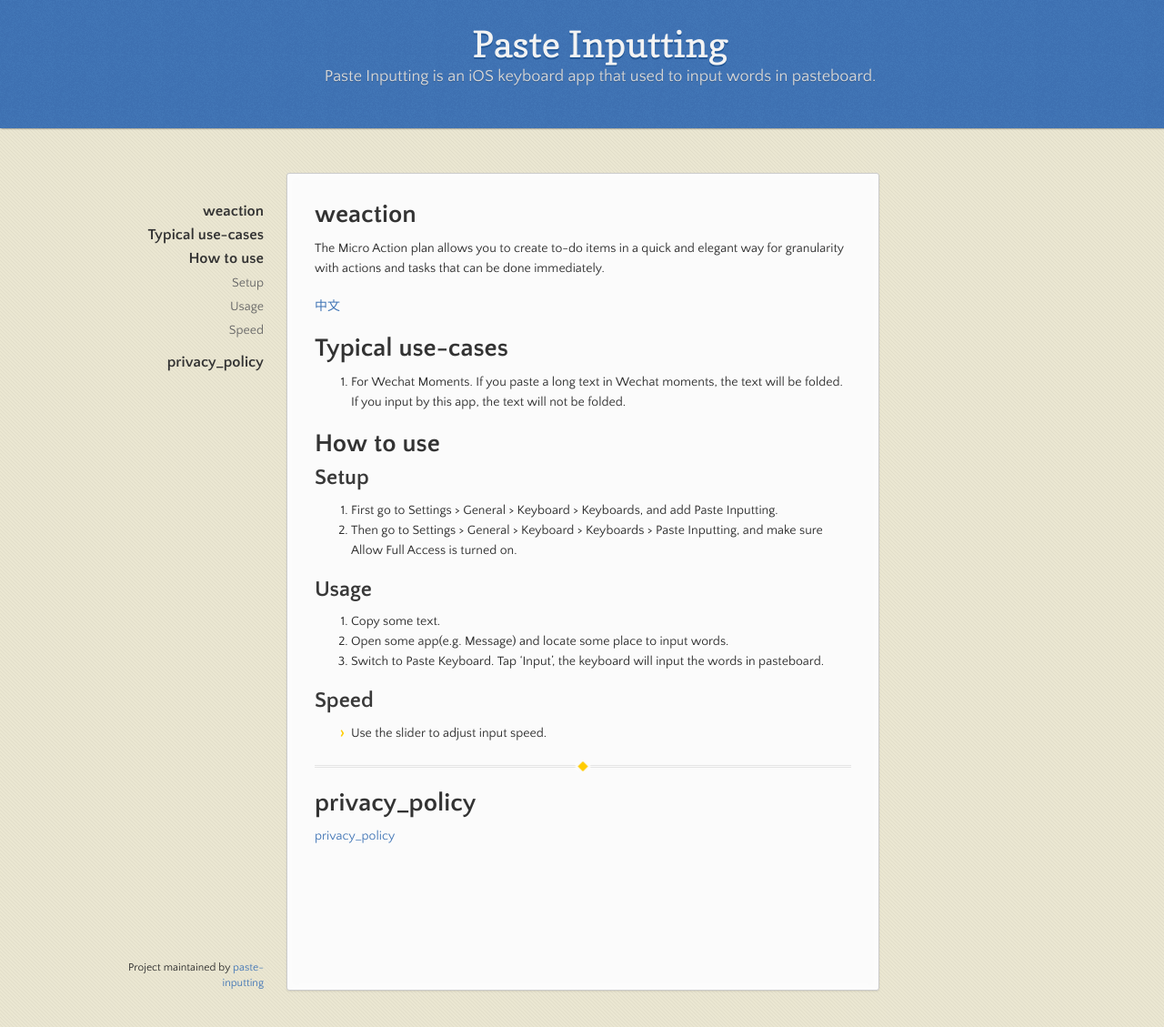
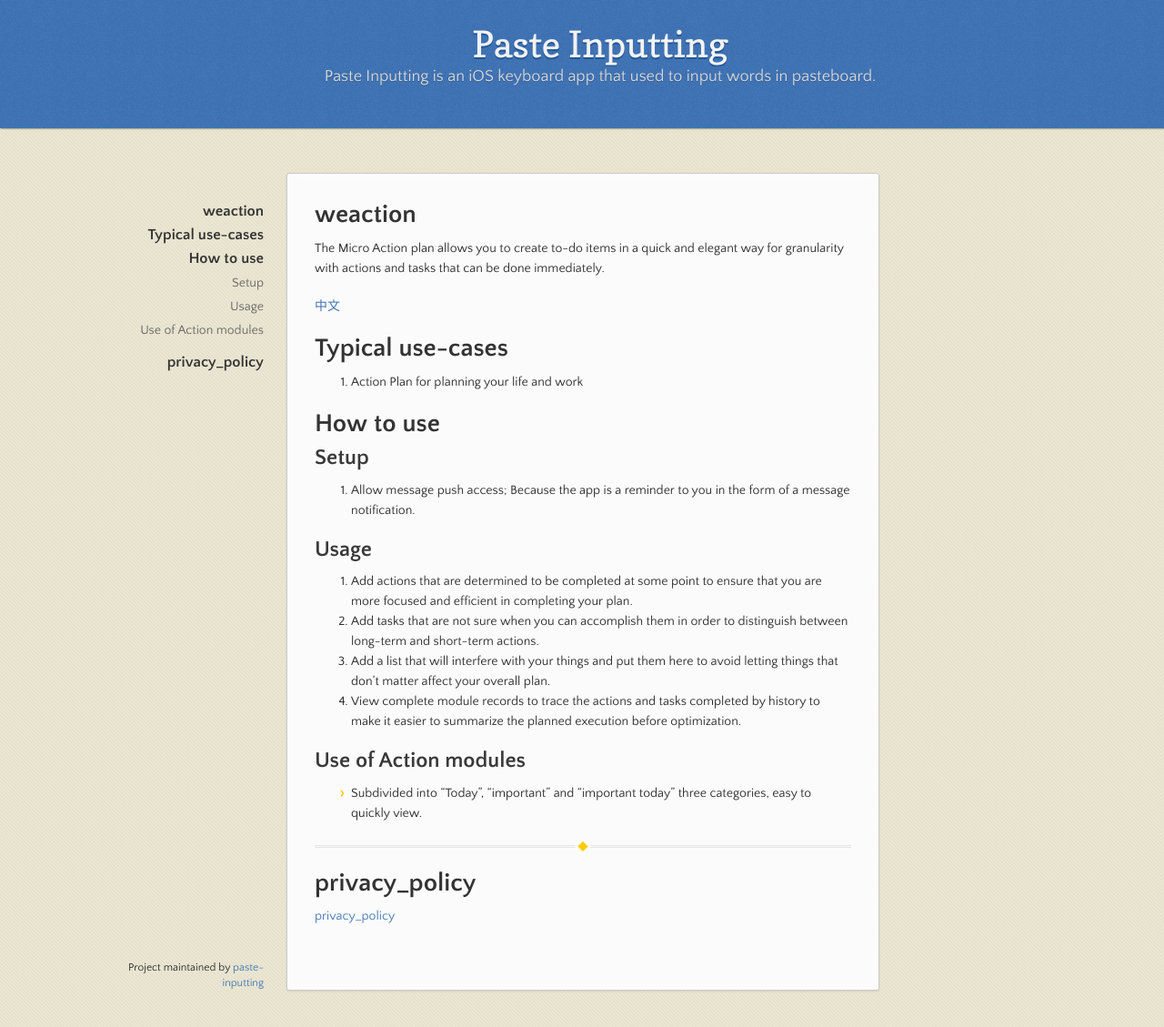
Before and after one commit to weinote/weinote.github.io, a Jekyll site: the page built from index.md, in a window 1280 px wide and 1129 px high. Shown: the whole window at 91% size. Built offline with Jekyll 4.4.1, drawn with Linux system fonts in a browser that asks for light colours; our own code applies the rules of GitHub Pages for plain Markdown files.

Commit message:
Subdivided

```diff
--- a/index.md
+++ b/index.md
@@ -11,24 +11,24 @@ The Micro Action plan allows you to create to-do items in a quick and elegant wa
 
 # Typical use-cases
 
-1. For Wechat Moments. If you paste a long text in Wechat moments, the text will be folded. If you input by this app, the text will not be folded.
+1. Action Plan for planning your life and work
 
 # How to use
 
 ## Setup
 
-1. First go to Settings > General > Keyboard > Keyboards, and add Paste Inputting.
-2. Then go to Settings > General > Keyboard > Keyboards > Paste Inputting, and make sure Allow Full Access is turned on.
+1. Allow message push access; Because the app is a reminder to you in the form of a message notification.
 
 ## Usage
 
-1. Copy some text.
-2. Open some app(e.g. Message) and locate some place to input words.
-3. Switch to Paste Keyboard. Tap 'Input', the keyboard will input the words in pasteboard.
+1. Add actions that are determined to be completed at some point to ensure that you are more focused and efficient in completing your plan.
+2. Add tasks that are not sure when you can accomplish them in order to distinguish between long-term and short-term actions.
+3. Add a list that will interfere with your things and put them here to avoid letting things that don't matter affect your overall plan.
+4. View complete module records to trace the actions and tasks completed by history to make it easier to summarize the planned execution before optimization.
 
-## Speed
+## Use of Action modules
 
-- Use the slider to adjust input speed.
+- Subdivided into "Today", "important" and "important today" three categories, easy to quickly view.
 
 ---
 
```
Also changed, not shown: zhcn.md (+2 -2 lines).
